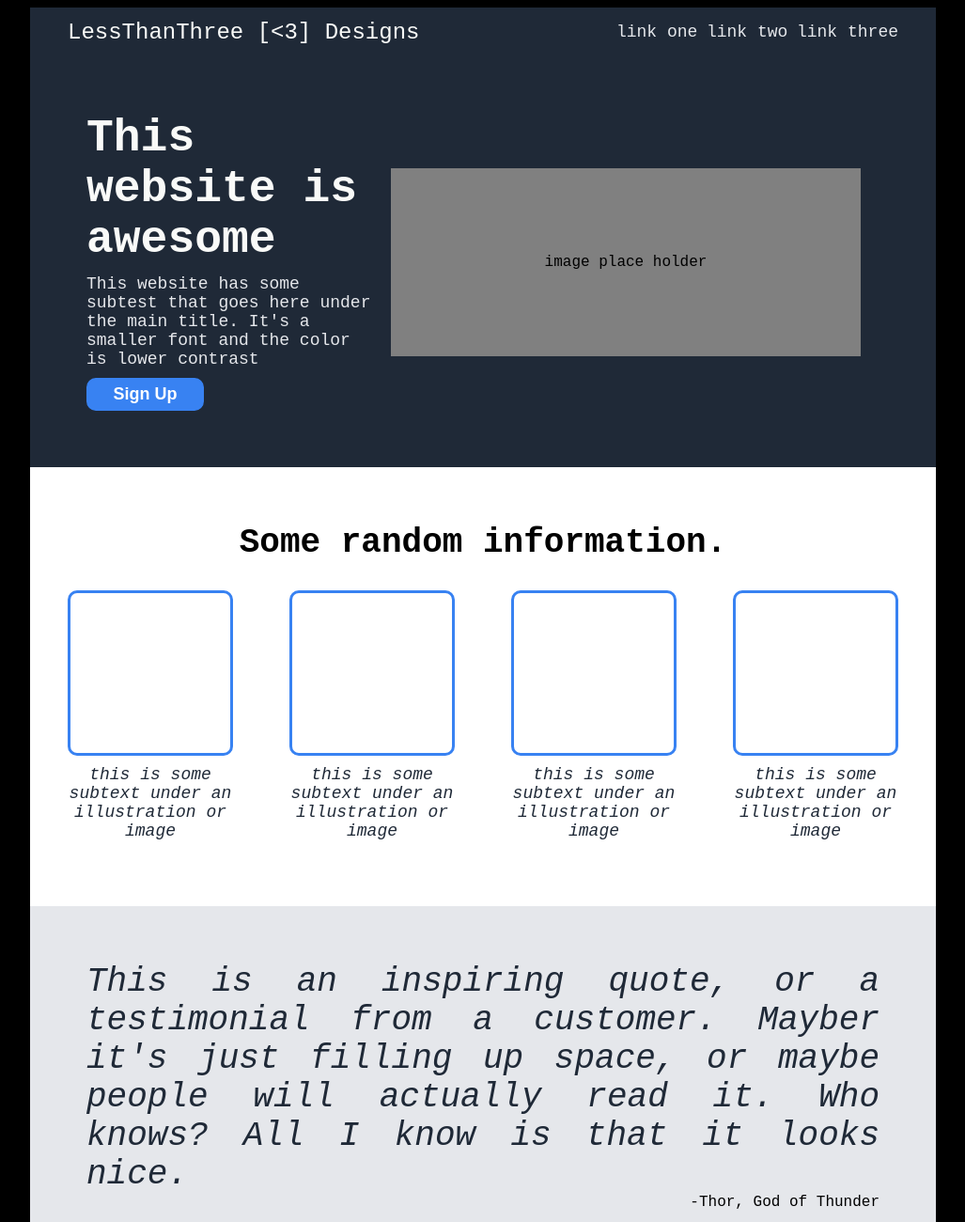
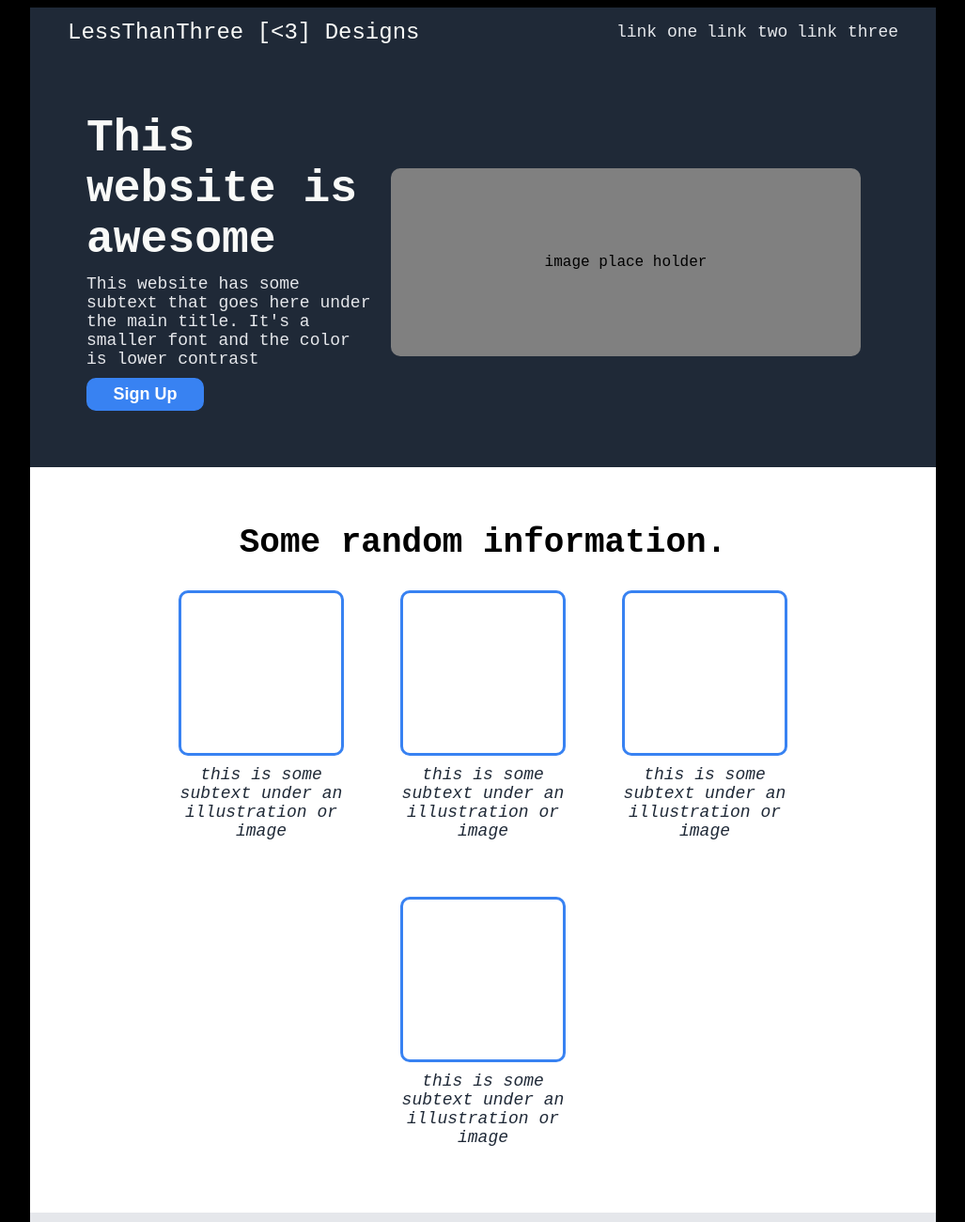
Before and after one commit to Like4Light/landing-page, a plain HTML site: page index.html in a window 1280 px wide. Shown: the top 1300 px of the page at 94% size, without its empty margins (126-1153 px from the left). Drawn offline with Linux system fonts and the light colour scheme.

Commit message:
fixed hero and tile wrapping, typo +comments

```diff
--- a/index.html
+++ b/index.html
@@ -23,18 +23,19 @@
     <!-- hero -->
     <div class="container-1">
         <div class="container-1-1">
+            <div class="right-1">
+                <div class="image">
+                <div>image place holder</div>
+                </div>
+            </div>
             <div class="left-1">
                 <div class="title-1">This website is awesome</div>
-                <div class="description">This website has some subtest that goes here under the main title. It's a smaller font and the color is lower contrast</div>
+                <div class="description">This website has some subtext that goes here under the main title. It's a smaller font and the color is lower contrast</div>
                 <div class="b-container">
                 <button class="button-1">Sign Up</button>
                 </div>
             </div>
-            <div class="right-1">
-                <div class="image">
-                image place holder
-                </div>
-            </div>
+
         </div>
     </div>
     <!-- information -->
--- a/style.css
+++ b/style.css
@@ -66,13 +66,14 @@ ul > li {
     display: flex;
     justify-content: center;
     align-items: center;
-
+    flex-flow: row-reverse wrap;
+    flex: 1 ;
 }
 
 .left-1 {
     display: flex;
     flex-direction: column;
-    flex: 1;
+    flex: 2 2;
     gap: 10px;
 }
 
@@ -88,12 +89,10 @@ ul > li {
     color:#e5e7eb;
     font-size: 18px;
     flex: 2;
-
 }
 
 .b-container {
     flex: 1;
-
 }
 
 button.button-1 {
@@ -111,7 +110,9 @@ button.button-1 {
 .right-1 {
     display: flex;
     padding: 20px;
-    flex: 1;
+    flex: 2 2;
+    justify-content: center;
+    text-align: center;
 }
 
 .image {
@@ -120,11 +121,12 @@ button.button-1 {
     height: 200px;
     background-color: grey;
     flex: 1;
+    border-radius: 10px;
     justify-content: center;
     align-items: center;
+}
 
-}
-/* Tile section */
+/* information section */
 .container-2 {
     display: flex;
     padding: 60px;
@@ -144,9 +146,10 @@ button.button-1 {
 }
 
 .container-2-3 {
-    display: inline-flex;
+    display: flex;
     justify-content: center;
     align-content: center;
+    flex-flow: row wrap;
     gap: 40px;
 
 }
@@ -198,7 +201,8 @@ button.button-1 {
 
 .author {
     text-align: right;
-    font:
+    font-weight: 700;
+    font-size: 24px;
 }
 
 /* call to action section */
```
